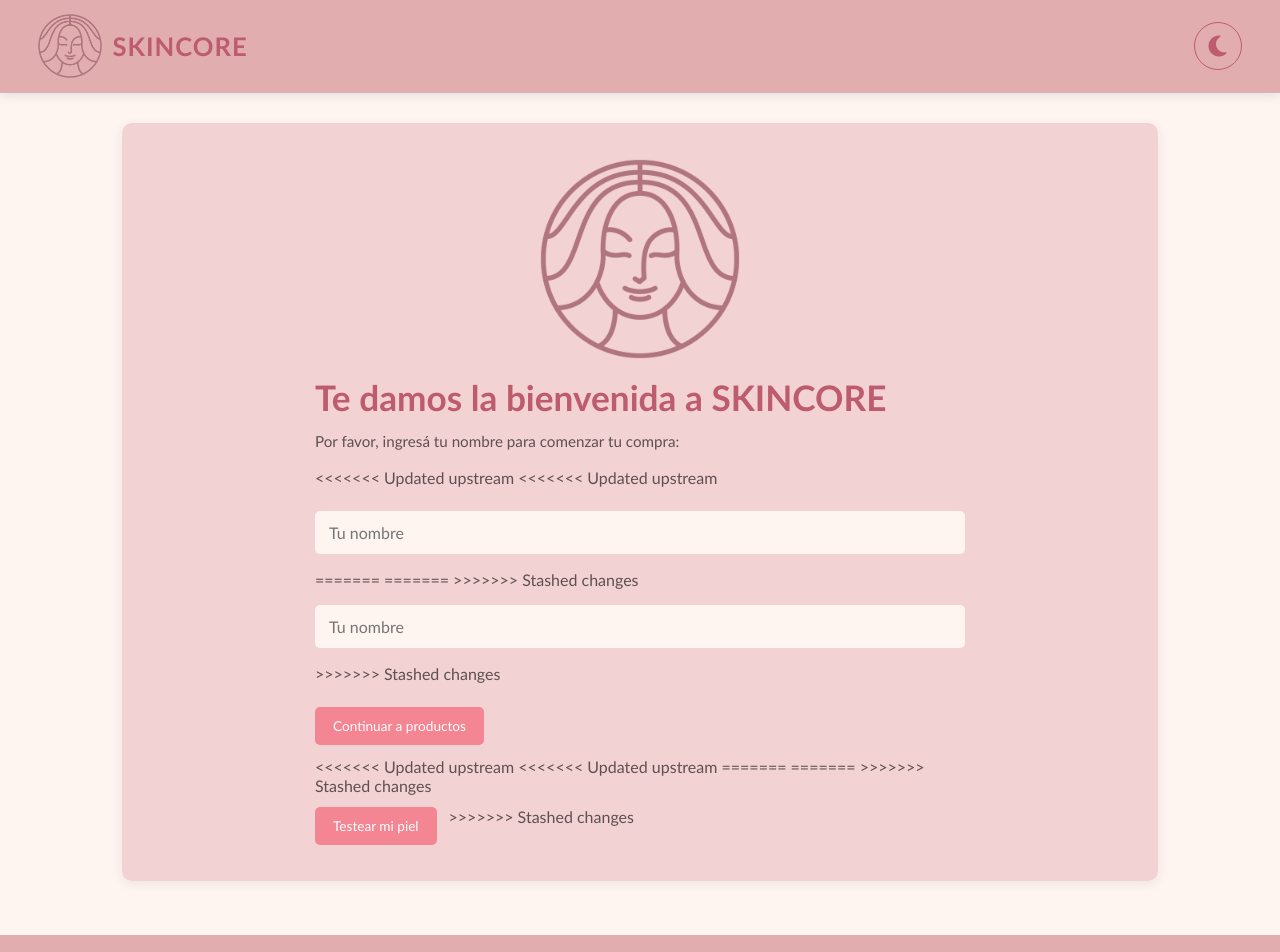
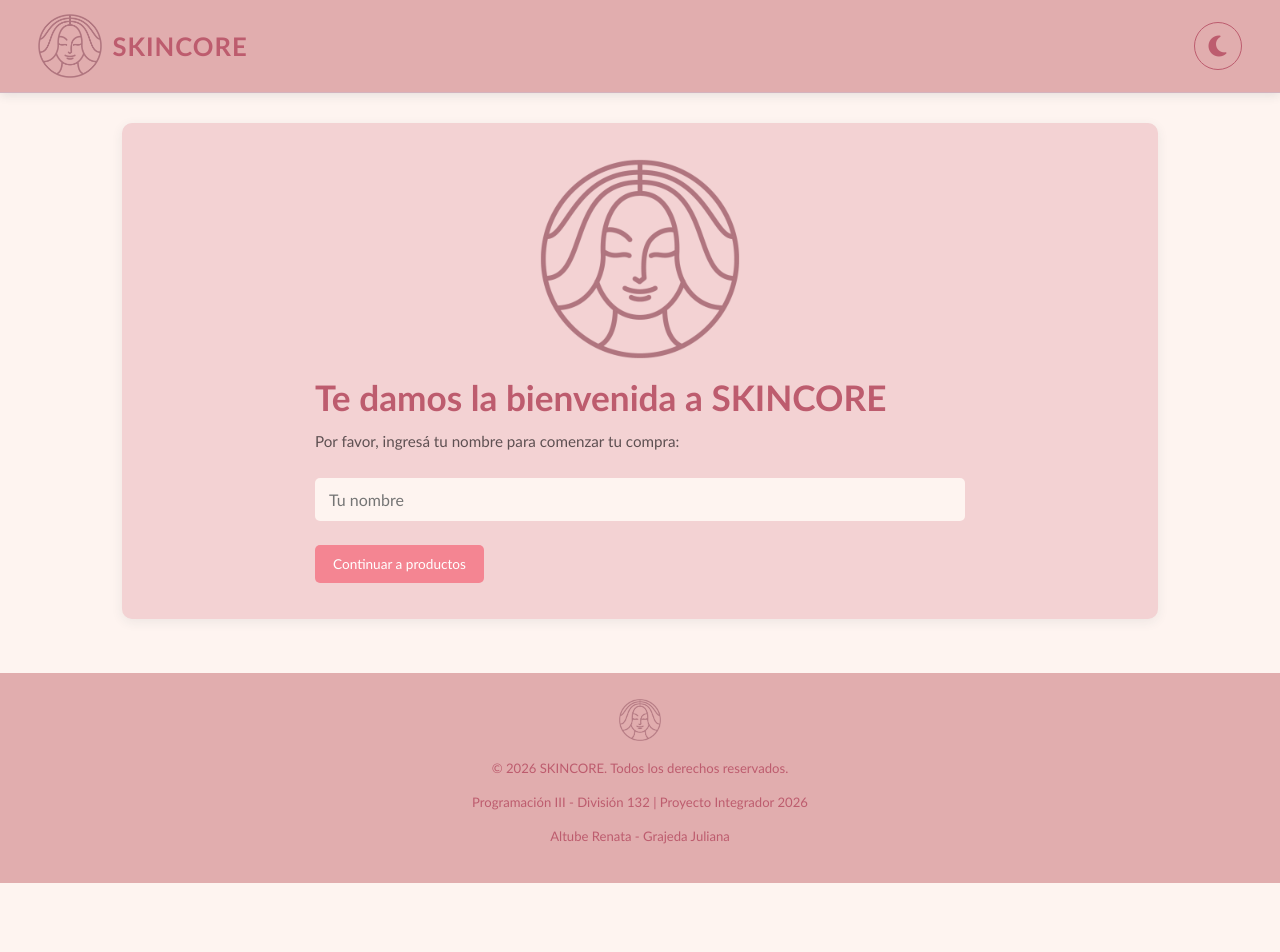
Before and after one commit to renaaltub/TpIntegradorJs, a plain HTML site: page index.html in a window 1280 px wide. Shown: the top 952 px of the page. After the commit the page ends 883 px from the top, so only its background shows below. Drawn offline with Linux system fonts and the light colour scheme.

```diff
--- a/index.html
+++ b/index.html
@@ -45,35 +45,18 @@
 
                     <h2 id="titulo-bienvenida">Te damos la bienvenida a SKINCORE</h2>
                     <p>Por favor, ingresá tu nombre para comenzar tu compra:</p>
-<<<<<<< Updated upstream
-<<<<<<< Updated upstream
+
                     <form id="form-bienvenida">
                         <input type="text" id="input-nombre-cliente" placeholder="Tu nombre" required>
-=======
-=======
->>>>>>> Stashed changes
-
-                    <form>
-                        <input type="text" placeholder="Tu nombre" required >
->>>>>>> Stashed changes
                         <p class="error-msg" id="error-nombre" hidden>Ingresá tu nombre para continuar.</p>
                         <p class="error-msg" id="error-nombre-vacio" hidden>No se permiten nombres vacíos.</p>
                         <div class="opciones-bienvenida">
                             <button type="submit" id="btn-ir-productos" class="btn-opcion btn-productos">
                                 <span class="texto-btn">Continuar a productos</span>
                             </button>
-<<<<<<< Updated upstream
-<<<<<<< Updated upstream
-=======
-=======
->>>>>>> Stashed changes
-
-                            <button type="button" id="btn-ir-cuestionario" class="btn-opcion btn-test">
-                                <span class="texto-btn">Testear mi piel</span>
-                            </button>
->>>>>>> Stashed changes
                         </div>
                     </form>
+
                 </div>
             </section>
         </main>
```
